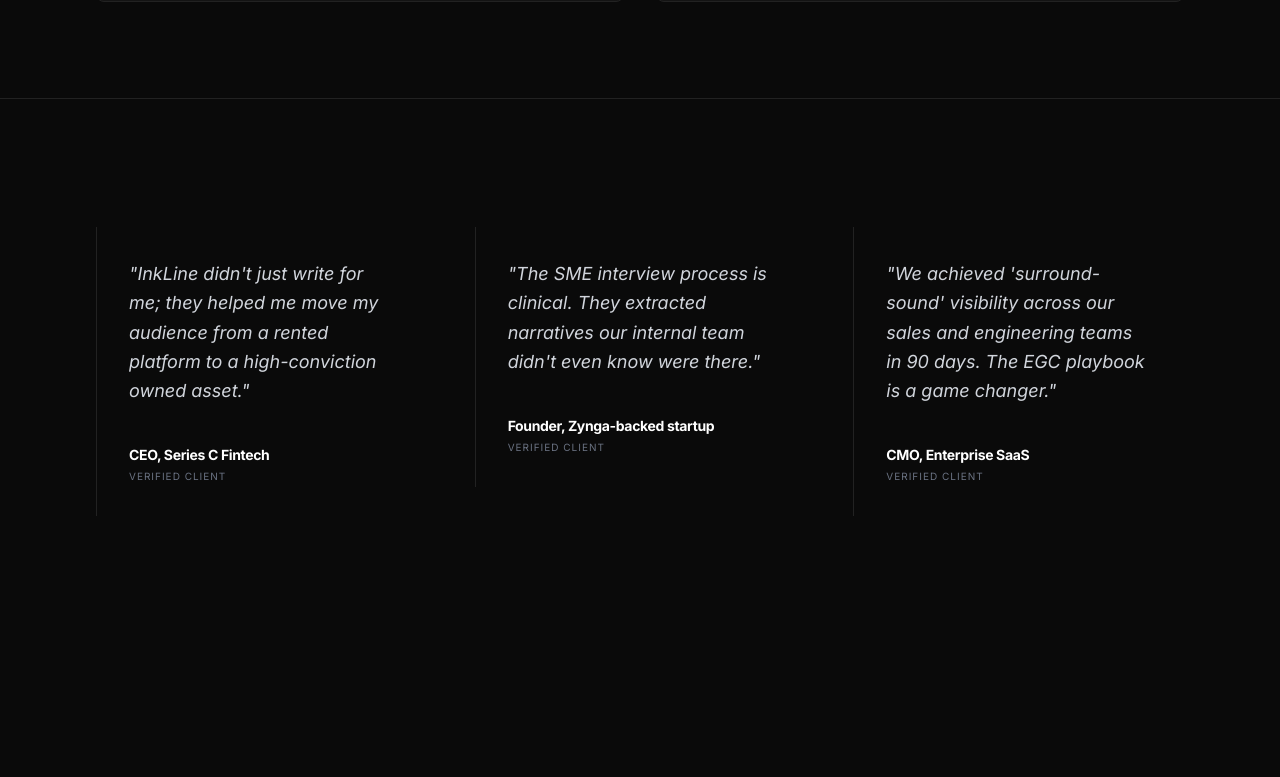
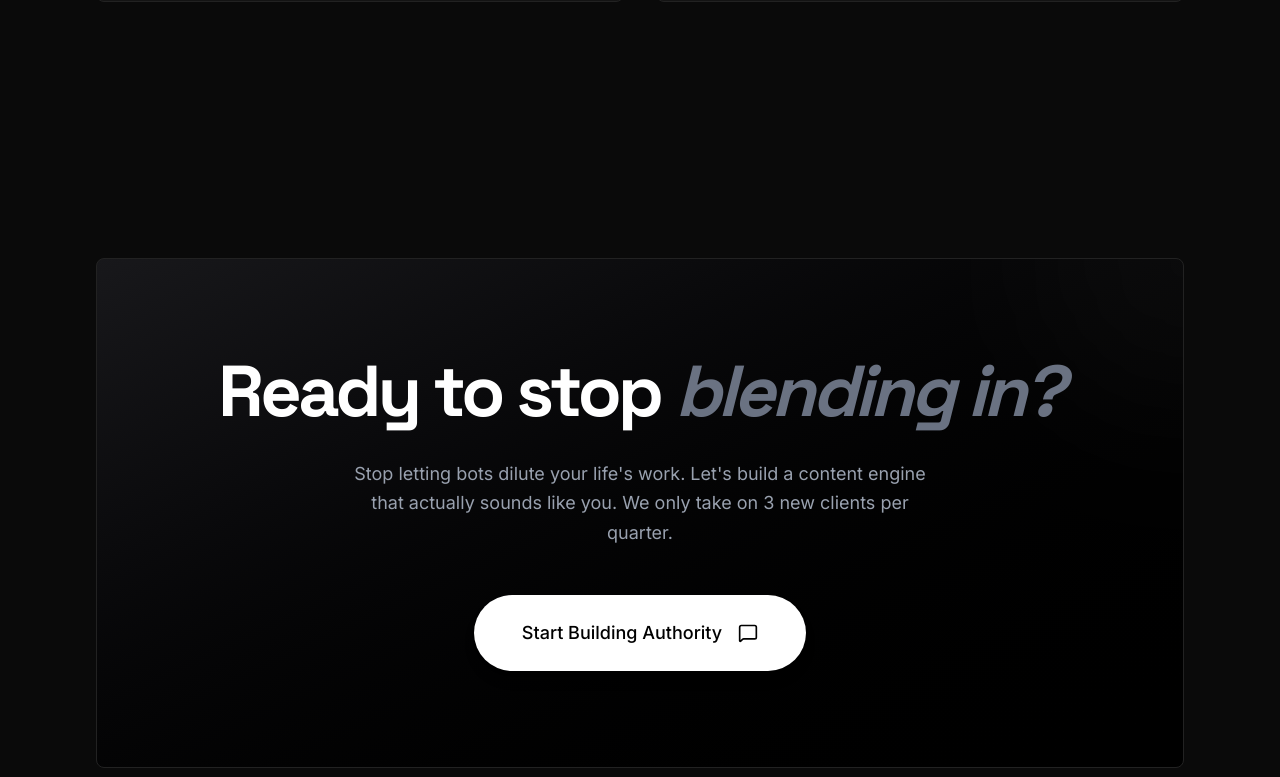
Before and after one commit to sameer-m0/mysite, a React (Vite) app: page / in a window 1280 px wide. Shown: the part 5143-5920 px from the top of the page. Built offline with nearby package versions, Linux system fonts and the light colour scheme.

Commit message:
feat: Remove Testimonials section
The Testimonials section has been removed from the App component. This simplifies the UI and focuses on core offerings.

```diff
--- a/src/App.tsx
+++ b/src/App.tsx
@@ -12,8 +12,7 @@ import {
   Search,
   MonitorPlay,
   PenTool,
-  ArrowLeft,
-  Quote
+  ArrowLeft
 } from 'lucide-react';
 import { ReactNode, useEffect, useState, Key } from 'react';
 import { Routes, Route, Link, useLocation, useParams } from 'react-router-dom';
@@ -414,27 +413,6 @@ const Work = () => (
   </Section>
 );
 
-const Testimonials = () => (
-  <Section className="border-t border-brand-border !py-32">
-    <div className="grid lg:grid-cols-3 gap-12">
-      {[
-        { text: "InkLine didn't just write for me; they helped me move my audience from a rented platform to a high-conviction owned asset.", author: "CEO, Series C Fintech" },
-        { text: "The SME interview process is clinical. They extracted narratives our internal team didn't even know were there.", author: "Founder, Zynga-backed startup" },
-        { text: "We achieved 'surround-sound' visibility across our sales and engineering teams in 90 days. The EGC playbook is a game changer.", author: "CMO, Enterprise SaaS" }
-      ].map((t, i) => (
-        <FadeIn key={i} delay={i * 0.1}>
-          <div className="p-8 border-l border-brand-border space-y-6">
-            <p className="text-lg italic text-gray-300 leading-relaxed">"{t.text}"</p>
-            <div className="pt-4">
-              <div className="text-white font-bold text-sm tracking-tight">{t.author}</div>
-              <div className="text-[10px] uppercase tracking-widest text-gray-500 mt-1">Verified Client</div>
-            </div>
-          </div>
-        </FadeIn>
-      ))}
-    </div>
-  </Section>
-);
 
 const FinalCTA = () => {
   const handleBookCall = () => {
@@ -510,7 +488,6 @@ const Home = () => (
     <Positioning />
     <Process />
     <Work />
-    <Testimonials />
     <FinalCTA />
   </>
 );
@@ -526,7 +503,7 @@ const CASE_STUDIES = [
       { label: "Inbound", val: "High-Intent" },
       { label: "Market", val: "India-First" }
     ],
-    challenge: "NeoSapien is India’s first AI-native wearable startup building the Neo 1—a screenless 'second brain'. They weren’t just selling a product—they were introducing a new category. But their messaging was trapped in technical jargon ('speaker diarisation', 'ambient AI') and feature-heavy explanations, leading to high curiosity but low trust.",
+    challenge: "NeoSapien is India’s first AI-native wearable startup building the Neo 1, a screenless 'second brain'. They weren’t just selling a product; they were introducing a new category. But their messaging was trapped in technical jargon ('speaker diarisation', 'ambient AI') and feature-heavy explanations, leading to high curiosity but low trust.",
     solution: "We reframed the narrative from 'how it works' to 'what it does to your life'. We took over Founder LinkedIn Ghostwriting, extracted real use cases from the founders' experiences (Memory, Productivity, Cognitive Load reduction), and layered it with a Substack newsletter that broke complex AI into human stories.",
     outcome: "Successfully shifted perception from an 'AI gadget' to a 'Personal cognitive assistant'. This resulted in stronger emotional resonance with early users and significantly increased inbound curiosity from high-intent buyers and early adopters."
   },
@@ -541,7 +518,7 @@ const CASE_STUDIES = [
       { label: "Leads", val: "Enterprise" }
     ],
     challenge: "Mindcase uses AI agents to convert unstructured web data into actionable enterprise intelligence. In a market flooded with 'AI wrappers', Mindcase had real depth but looked similar to competitors on the surface, risking being ignored by serious enterprise buyers.",
-    solution: "Deployed a Content-Led Growth system focusing on real workflows instead of features. Created deep-research articles and LinkedIn carousels breaking down how AI agents replace manual research. Positioned founders as experts in data intelligence—not just tool builders.",
+    solution: "Deployed a Content-Led Growth system focusing on real workflows instead of features. Created deep-research articles and LinkedIn carousels breaking down how AI agents replace manual research. Positioned founders as experts in data intelligence, not just tool builders.",
     outcome: "Shifted from being seen as an 'AI product' to an 'Enterprise intelligence layer'. This led to higher-quality inbound conversations and stronger credibility with enterprise buyers, significantly improving conversion from awareness to demo calls."
   },
   {
@@ -569,7 +546,7 @@ const CASE_STUDIES = [
       { label: "Growth", val: "D2C+" }
     ],
     challenge: "Bonkers Corner is a fast-growing youth-focused streetwear brand. The business was scaling, but leadership visibility wasn’t, making it harder to attract top-tier talent and missing leverage in offline expansion and partnership discussions.",
-    solution: "Built the founder's executive presence on LinkedIn. Converted weekly voice notes into content focused on retail expansion, inventory challenges, and youth culture insights—prioritizing real operator insights over generic brand posts.",
+    solution: "Built the founder's executive presence on LinkedIn. Converted weekly voice notes into content focused on retail expansion, inventory challenges, and youth culture insights, prioritizing real operator insights over generic brand posts.",
     outcome: "Positioned the founder as a serious retail operator. This led to an increase in high-tier hiring interest and partnership conversations, established a stronger employer brand, and provided better leverage in offline expansion discussions."
   }
 ];
```
